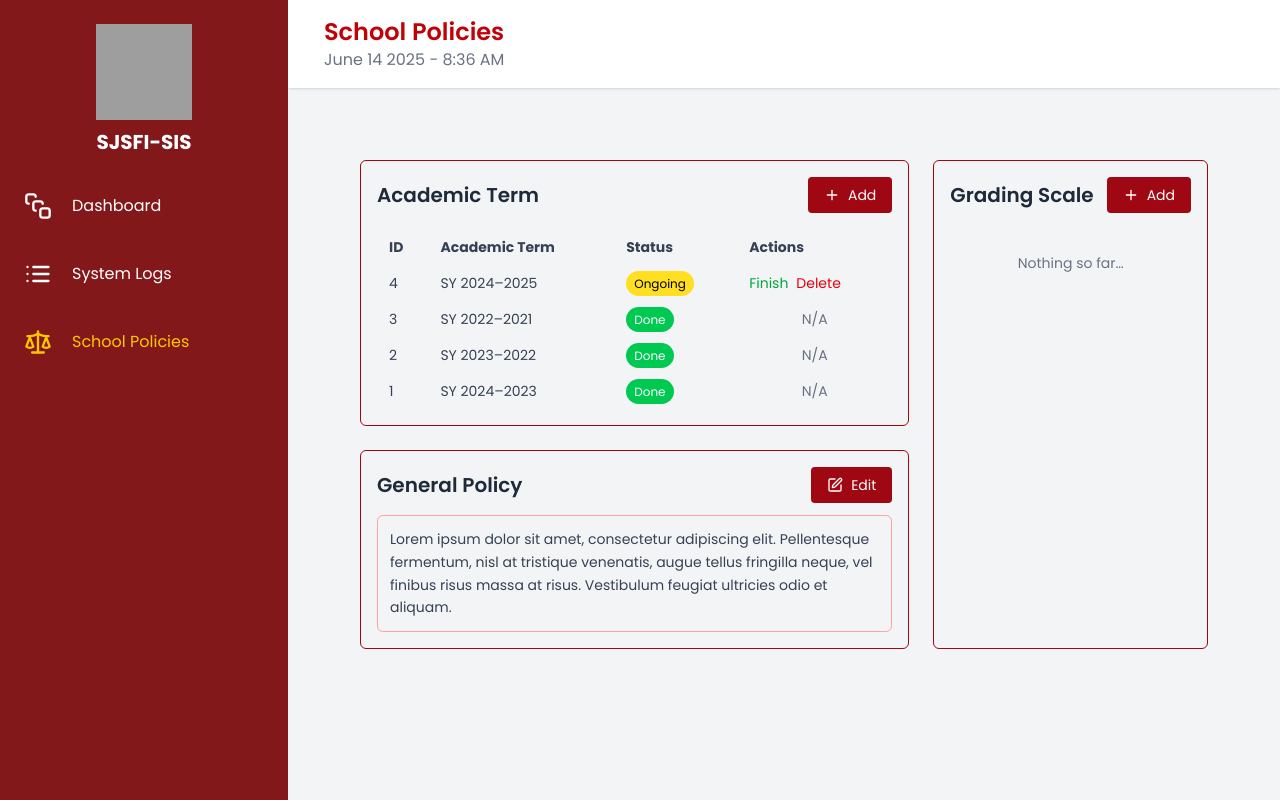
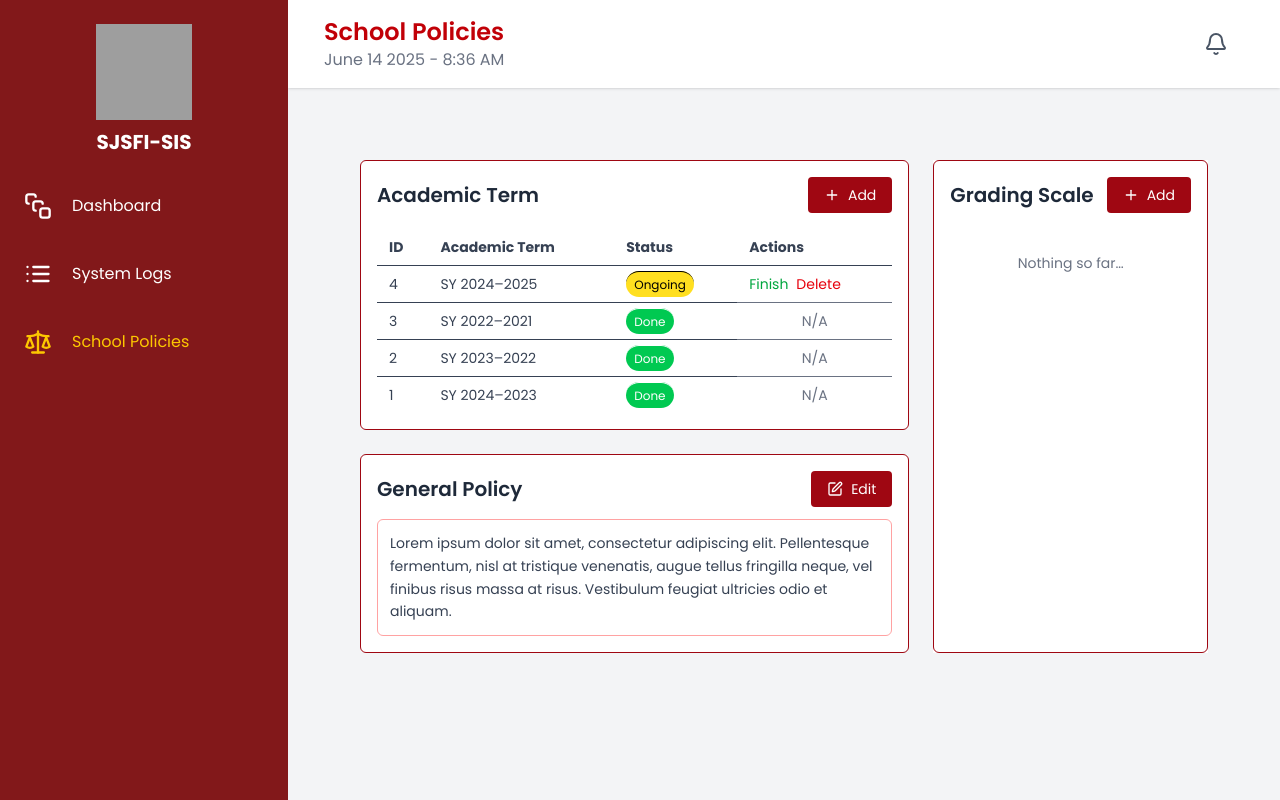
Before and after one commit to dnsxmrs/sjsfi-sis-student, a Next.js app: page /admin/policies in a window 1280 px wide. Built offline with nearby package versions, Linux system fonts and the light colour scheme; grey boxes are pictures that could not be loaded.

Commit message:
style: update styles for better UI consistency in admin pages

```diff
--- a/src/app/(auth)/admin/policies/page.tsx
+++ b/src/app/(auth)/admin/policies/page.tsx
@@ -20,7 +20,7 @@ export default function AcademicSettingsPage() {
       <div className="flex flex-col md:flex-row gap-6">
         <div className="md:w-2/3 flex flex-col gap-6">
           {/* Academic Term Section */}
-          <div className="border border-red-800 rounded-md p-4">
+          <div className="bg-white border border-red-800 rounded-md p-4">
             <div className="flex justify-between items-center mb-4">
               <h2 className="text-xl font-semibold text-gray-800">Academic Term</h2>
               <button
@@ -41,24 +41,24 @@ export default function AcademicSettingsPage() {
               </thead>
               <tbody>
                 <tr className="text-gray-700 hover:bg-gray-50">
-                  <td className="px-3 py-2">4</td>
-                  <td className="px-3 py-2">SY 2024–2025</td>
-                  <td className="px-3 py-2">
-                    <span className="bg-yellow-300 text-black px-2 py-1 text-xs rounded-full">Ongoing</span>
+                  <td className="px-3 py-2 border-t">4</td>
+                  <td className="px-3 py-2 border-t">SY 2024–2025</td>
+                  <td className="px-3 py-2 border-t">
+                    <span className="bg-yellow-300 text-black px-2 py-1 text-xs rounded-full border-t">Ongoing</span>
                   </td>
-                  <td className="px-3 py-2 text-sm text-red-600">
+                  <td className="px-3 py-2 text-sm  border-t">
                     <button className="mr-2 text-green-600 hover:underline">Finish</button>
-                    <button className="hover:underline">Delete</button>
+                    <button className="hover:underline text-red-600">Delete</button>
                   </td>
                 </tr>
                 {[3, 2, 1].map((id) => (
                   <tr key={id} className="text-gray-700 hover:bg-gray-50">
-                    <td className="px-3 py-2">{id}</td>
-                    <td className="px-3 py-2">SY 202{5 - id}–202{4 - id}</td>
-                    <td className="px-3 py-2">
-                      <span className="bg-green-500 text-white px-2 py-1 text-xs rounded-full">Done</span>
+                    <td className="px-3 py-2 border-t">{id}</td>
+                    <td className="px-3 py-2 border-t">SY 202{5 - id}–202{4 - id}</td>
+                    <td className="px-3 py-2 border-t">
+                      <span className="bg-green-500 text-white px-2 py-1 text-xs rounded-full border-t">Done</span>
                     </td>
-                    <td className="px-3 py-2 text-center text-gray-500">N/A</td>
+                    <td className="px-3 py-2 text-center text-gray-500 border-t">N/A</td>
                   </tr>
                 ))}
               </tbody>
@@ -66,7 +66,7 @@ export default function AcademicSettingsPage() {
           </div>
 
           {/* General Policy Section */}
-          <div className="border border-red-800 rounded-md p-4">
+          <div className="bg-white border border-red-800 rounded-md p-4">
             <div className="flex justify-between items-center mb-3">
               <h2 className="text-xl font-semibold text-gray-800">General Policy</h2>
               <button
@@ -83,7 +83,7 @@ export default function AcademicSettingsPage() {
         </div>
 
         {/* Right Column: Grading Scale */}
-        <div className="md:w-1/3 flex flex-col gap-6">
+        <div className="bg-white md:w-1/3 flex flex-col gap-6">
           <div className="border border-red-800 rounded-md p-4 h-full">
             <div className="flex justify-between items-center mb-4">
               <h2 className="text-xl font-semibold text-gray-800">Grading Scale</h2>
--- a/src/app/(auth)/admin/system-logs/page.tsx
+++ b/src/app/(auth)/admin/system-logs/page.tsx
@@ -61,7 +61,7 @@ export default function SystemLogsPage() {
           <input
             type="text"
             placeholder="Search system logs..."
-            className="text-gray-700 w-full md:w-1/3 pl-10 pr-4 py-2 border border-red-700 rounded-md focus:outline-none focus:ring-2 focus:ring-red-500"
+            className="text-gray-700  w-full md:w-1/3 pl-10 pr-4 py-2 border border-red-700 rounded-md focus:outline-none focus:ring-2 focus:ring-red-500"
             value={search}
             onChange={(e) => setSearch(e.target.value)}
           />
@@ -76,7 +76,7 @@ export default function SystemLogsPage() {
         </div>
 
         <div className="hidden md:flex justify-between items-center">
-          <div className="relative w-1/3">
+          <div className="relative w-1/3 bg-white">
             <Search className="absolute top-2.5 left-3 text-gray-700" size={18} />
             <input
               type="text"
@@ -96,7 +96,7 @@ export default function SystemLogsPage() {
         </div>
       </div>
 
-      <div className="overflow-x-auto rounded-md border border-red-700 text-gray-700">
+      <div className="bg-white overflow-x-auto rounded-md border border-red-700 text-gray-700">
         <table className="w-full text-left text-sm">
           <thead>
             <tr>
--- a/src/components/admin/AdminHeader.tsx
+++ b/src/components/admin/AdminHeader.tsx
@@ -13,9 +13,7 @@ interface AdminHeaderProps {
     setLogoutModalOpen: (open: boolean) => void;
 }
 
-export default function AdminHeader({
-    currentDateTime,
-}: AdminHeaderProps) {
+export default function AdminHeader({ currentDateTime }: AdminHeaderProps) {
     const pathname = usePathname();
 
     const formattedDateTime = `${currentDateTime
@@ -52,11 +50,41 @@ export default function AdminHeader({
                 <p className="text-xs sm:text-sm lg:text-base text-gray-500 truncate">
                     {formattedDateTime}
                 </p>
-            </div>
+            </div>{" "}
             <div className="flex items-center justify-center space-x-2 sm:space-x-3 lg:space-x-4 flex-shrink-0">
-                <Bell className="text-gray-600 w-4 h-4 sm:w-5 sm:h-5 lg:w-6 lg:h-6 pr-6" />
-                <div className="items-center">
-                    <UserButton />
+                <Bell className="text-gray-600 w-4 h-4 sm:w-5 sm:h-5 lg:w-6 lg:h-6" />
+                <div className="flex items-center">
+                    <UserButton
+                        appearance={{
+                            elements: {
+                                userPreview: {
+                                    display: "none",
+                                },
+                            },
+                        }}
+                        userProfileProps={{
+                            appearance: {
+                                elements: {
+                                    profileSectionPrimaryButton__profile: {
+                                        display: "none",
+                                    },
+                                    profileSection__connectedAccounts: {
+                                        display: "none",
+                                    },
+                                    profileSectionPrimaryButton__emailAddresses:
+                                    {
+                                        display: "none",
+                                    },
+                                    profileSection__danger: {
+                                        display: "none",
+                                    },
+                                    menuButtonEllipsis: {
+                                        display: "none",
+                                    },
+                                },
+                            },
+                        }}
+                    />
                 </div>
             </div>
         </header>
```
